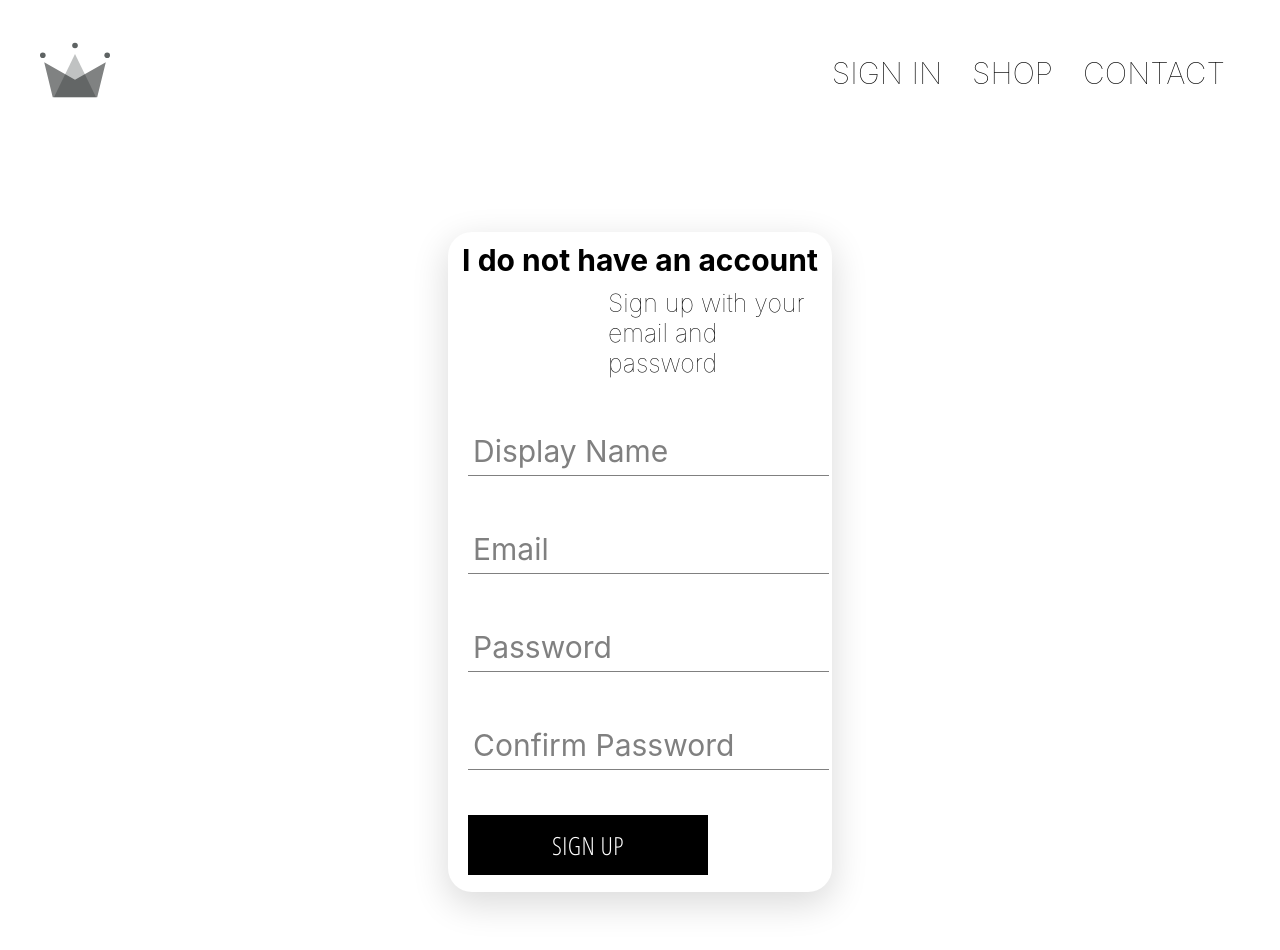
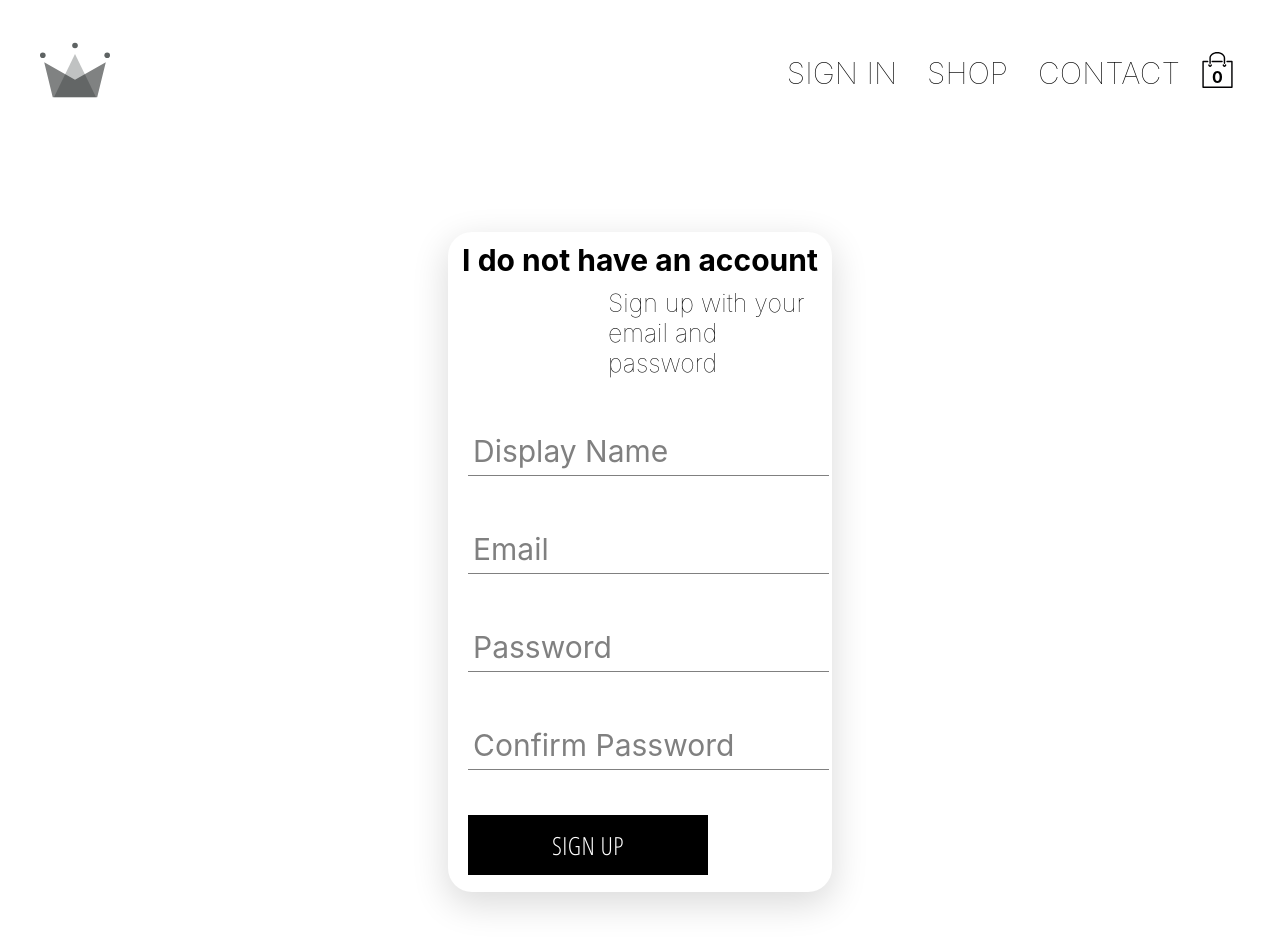
Before and after one commit to anish1357/e-commsite, a React (Create React App) app: page /signup in a window 1280 px wide. Shown: the top 950 px of the page. Built offline with nearby package versions, Linux system fonts and the light colour scheme; no server answers.

Commit message:
cart icon added and cart reducer

```diff
--- /dev/null
+++ b/src/components/cart-dropdown/cart-dropdown.component.jsx
@@ -0,0 +1,12 @@
+import React from 'react';
+
+import "./cart-dropdown.styles.scss";
+import CustomButton from '../custombutton/custom-button.component';
+const  CartDropdown = () =>(
+    <div className="cart-dropdown">
+        <div className="cart-items"/>
+            <CustomButton>GO TO CHECKOUT</CustomButton>
+        </div>
+
+);
+export default CartDropdown;
--- /dev/null
+++ b/src/components/cart-dropdown/cart-dropdown.styles.scss
@@ -0,0 +1,25 @@
+.cart-dropdown {
+    position: absolute;
+    width: 240px;
+    height: 340px;
+    display: flex;
+    flex-direction: column;
+    padding: 20px;
+    border: 1px solid black;
+    background-color: white;
+    top: 100px;
+    right: 30px;
+    z-index: 5;
+
+    .cart-items {
+      height: 240px;
+      display: flex;
+      flex-direction: column;
+      overflow: scroll;
+    }
+
+    button {
+      margin-top: auto;
+      margin-left:4px;
+    }
+  }
--- /dev/null
+++ b/src/components/cart-icon/cart-icon.components.jsx
@@ -0,0 +1,17 @@
+import React from 'react';
+import { ReactComponent as ShoppingIcon } from '../../assets/shopping-bag.svg';
+import {toggleCartHidden} from '../../redux/cart/cart.actions';
+import {connect } from 'react-redux'
+import "./cart-icon.styles.scss";
+
+const CartIcon = ({toggleCartHidden}) => (
+    <div className="cart-icon" onClick={toggleCartHidden}>
+        <ShoppingIcon className='shopping-icon'/>
+        <span className='item-count'>0 </span>
+    </div>
+);
+
+const mapDispatchToProps = dispatch =>({
+    toggleCartHidden:() =>dispatch(toggleCartHidden())
+})
+export default connect(null,mapDispatchToProps)(CartIcon);
--- /dev/null
+++ b/src/components/cart-icon/cart-icon.styles.scss
@@ -0,0 +1,22 @@
+.cart-icon {
+    width: 45px;
+    height: 45px;
+    position: relative;
+    display: flex;
+    align-items: center;
+    justify-content: center;
+    cursor: pointer;
+
+    .shopping-icon {
+        height: 80%;
+        width: 70px;
+        margin-top: 0px;
+    }
+
+    .item-count {
+      position: absolute;
+      font-size: 16px;
+      font-weight: bold;
+      bottom: 6px;
+    }
+  }
--- a/src/components/header/header.component.jsx
+++ b/src/components/header/header.component.jsx
@@ -4,11 +4,15 @@
 import { auth } from "../../firebase/firebase.util";
 import { connect } from "react-redux";
 
+import CartIcon from "../cart-icon/cart-icon.components";
+import CartDropdown from "../cart-dropdown/cart-dropdown.component";
+
+
 import "./header.styles.scss";
 
 
 
-const Header = ({ currentUser }) => (
+const Header = ({ currentUser,hidden }) => (
   <div className="header">
     <Link to="/">
       <Logo className="logo-container" />
@@ -29,14 +33,18 @@
       <Link className="option" to="/contact">
         CONTACT
       </Link>
+      <CartIcon/>
 
 
     </div>
+    {hidden ? null:
+    <CartDropdown/>
+    }
   </div>
 );
 
-const mapStateToProps = (state) => ({
-currentUser: state.user.currentUser
+const mapStateToProps = ({user :{currentUser},cart:{hidden}}) => ({
+currentUser,hidden
 });
 
 export default connect(mapStateToProps)(Header);
--- /dev/null
+++ b/src/redux/cart/cart.actions.js
@@ -0,0 +1,10 @@
+import CartActionTypes from "./cart.types";
+
+
+
+
+
+
+export const toggleCartHidden = () => ({
+    type: CartActionTypes.TOGGLE_CART_HIDDEN
+})
--- /dev/null
+++ b/src/redux/cart/cart.reducer.js
@@ -0,0 +1,18 @@
+import CartActionTypes from "./cart.types";
+
+const INTIAL_STATE ={
+    hidden:true
+}
+
+const cartReducer =(state=INTIAL_STATE,actions) =>{
+    switch(actions.type){
+        case CartActionTypes.TOGGLE_CART_HIDDEN:
+        return{
+            ...state,
+            hidden:!state.hidden
+        }
+        default:
+        return state;
+    }
+}
+export default cartReducer;
--- /dev/null
+++ b/src/redux/cart/cart.types.js
@@ -0,0 +1,6 @@
+ const  CartActionTypes ={
+    TOGGLE_CART_HIDDEN:"TOGGLE_CART_HIDDEN"
+}
+
+
+export default CartActionTypes;
--- a/src/redux/root-reducer.js
+++ b/src/redux/root-reducer.js
@@ -1,8 +1,9 @@
 import userReducer from './user/user-reducer';
 import { combineReducers } from 'redux';
-
+import cartReducer from './cart/cart.reducer';
 
 
 export default combineReducers({
-    user :userReducer
+    user :userReducer,
+    cart:cartReducer
 })
--- a/src/redux/user/user.types.js
+++ b/src/redux/user/user.types.js
@@ -1,3 +1,3 @@
 export const UserActionTypes = {
-    SET_CURRRENT_USER : 'SET_CURRENT_USER'
+    SET_CURRENT_USER : 'SET_CURRENT_USER'
 }
```
Also changed, not shown: src/assets/shopping-bag.svg (added).
